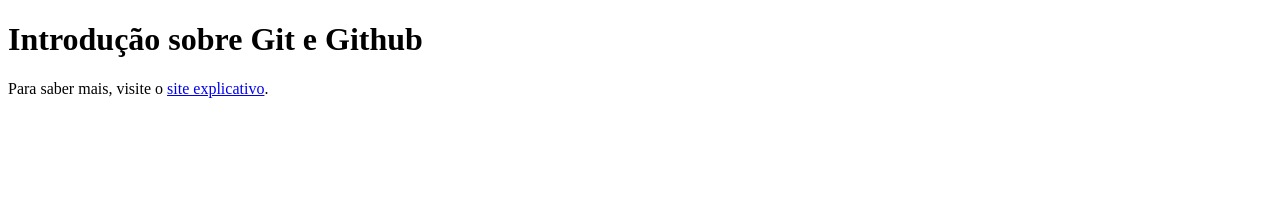
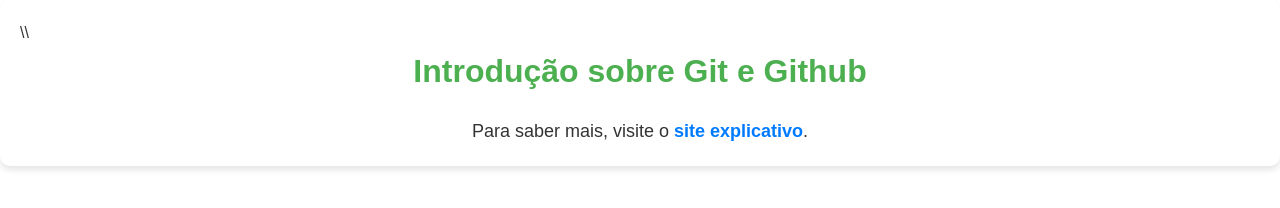
Before and after one commit to PedroGGLim/ISW032-Aula00-Recap, a plain HTML site: page index.html in a window 1280 px wide. Drawn offline with Linux system fonts and the light colour scheme.

Commit message:
Update style.css in index

```diff
--- a/index.html
+++ b/index.html
@@ -3,7 +3,8 @@
 <head>
     <meta charset="UTF-8">
     <meta name="viewport" content="width=device-width, initial-scale=1.0">
-    <title>ISW032-aula00</title>
+    <title>ISW032-aula00</title>\\
+    <link rel="stylesheet" href="styles.css">
 </head>
 <body>
     <h1>Introdução sobre Git e Github</h1>
```
